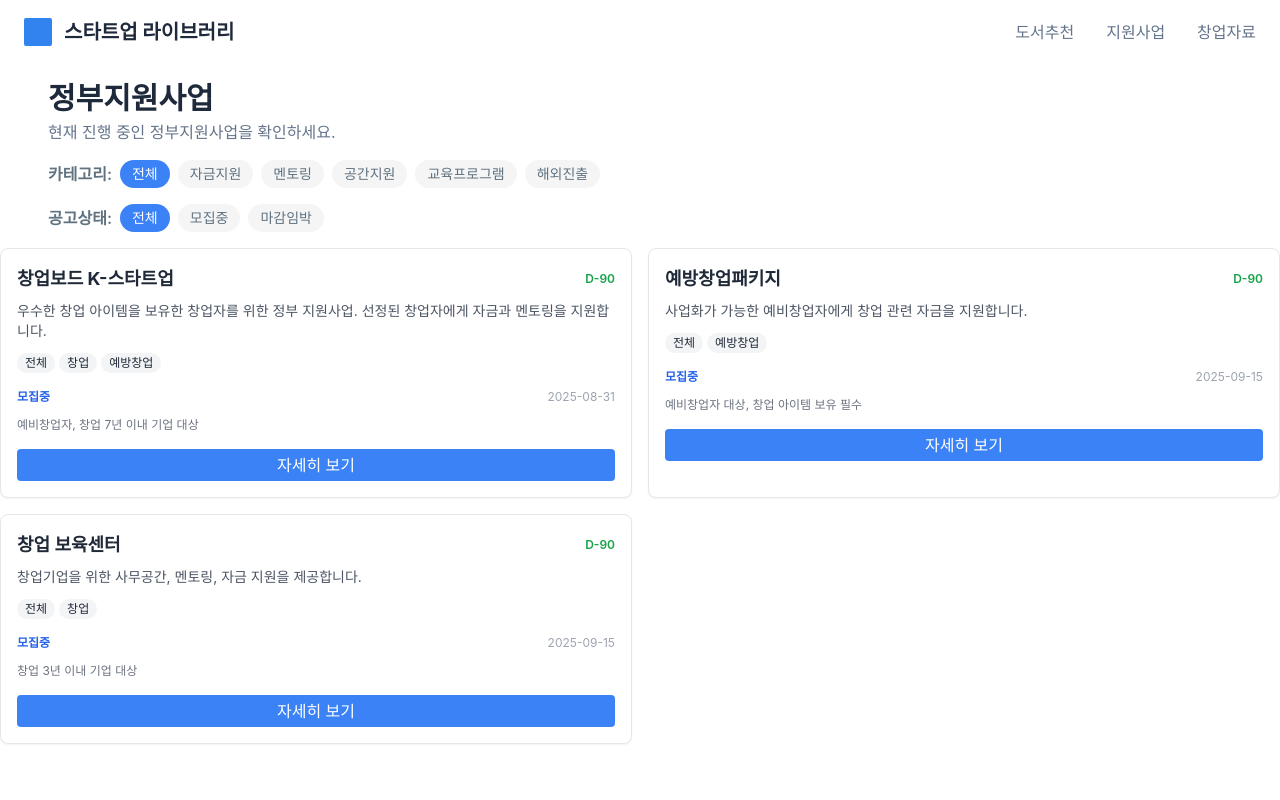
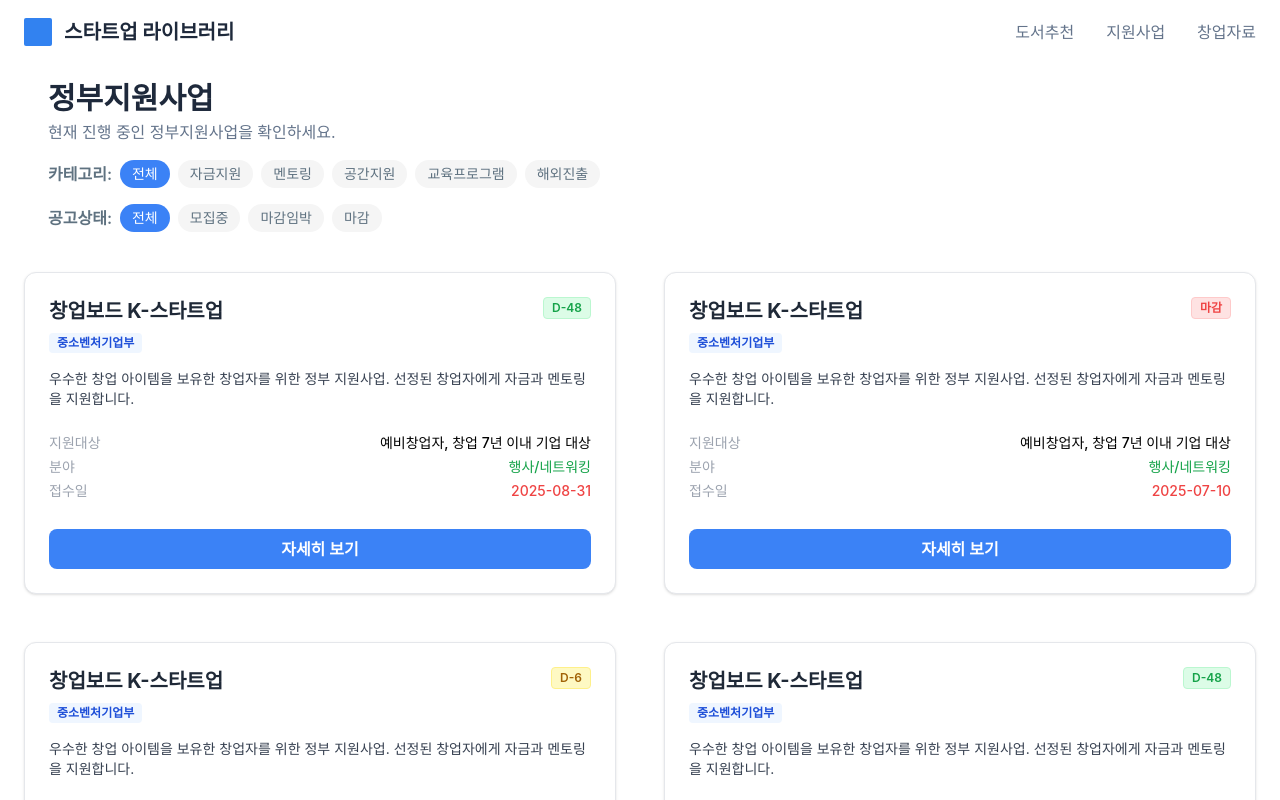
Before and after one commit to yuunhae/Library-FE, a React (Vite) app: page /support in a window 1280 px wide. Shown: the top 800 px of the page. Built offline with nearby package versions, Linux system fonts and the light colour scheme.

Commit message:
feat(support) : 지원 카드 컴포넌트 ui 제작

```diff
--- a/src/components/page/support/components/GovernmentFundCard.tsx
+++ b/src/components/page/support/components/GovernmentFundCard.tsx
@@ -1,3 +1,5 @@
+import React from "react";
+
 interface GovernmentFundCardProps {
   title: string;
   description: string;
@@ -6,7 +8,19 @@ interface GovernmentFundCardProps {
   dday: string;
   endDate: string;
   detail: string;
+  target: string;
+  field: string;
+  organizingBody: string;
+  dateRange?: string;
 }
+
+const statusBadgeColor = {
+  모집중: "bg-green-100 text-green-600 border-green-200",
+  마감임박: "bg-yellow-100 text-yellow-700 border-yellow-200",
+  마감: "bg-red-100 text-red-500 border-red-200",
+};
+
+type StatusType = keyof typeof statusBadgeColor;
 
 const GovernmentFundCard = ({
   title,
@@ -16,30 +30,58 @@ const GovernmentFundCard = ({
   dday,
   endDate,
   detail,
+  target,
+  field,
+  organizingBody,
+  dateRange,
 }: GovernmentFundCardProps) => {
+  const badgeClass =
+    statusBadgeColor[status as StatusType] ||
+    "bg-gray-100 text-gray-400 border-gray-200";
   return (
-    <div className="border rounded-lg p-4 bg-white shadow-sm flex flex-col gap-2">
-      <div className="flex items-center justify-between">
-        <h3 className="font-bold text-lg">{title}</h3>
-        <span className="text-xs text-green-600 font-semibold">{dday}</span>
+    <div className="m-6 border rounded-xl p-6 bg-white shadow flex flex-col gap-3 min-h-[300px] justify-between">
+      {/* 상단: 제목, 기관, 상태 뱃지 */}
+      <div className="flex items-start justify-between">
+        <div>
+          <h3 className="font-bold text-xl mb-1">{title}</h3>
+          <span className="inline-block bg-blue-50 text-blue-700 text-xs font-semibold px-2 py-0.5 rounded mb-1">
+            {organizingBody}
+          </span>
+        </div>
+        <div className="flex flex-col items-end gap-1">
+          <span
+            className={`text-xs font-semibold px-2 py-0.5 rounded border ${badgeClass}`}
+          >
+            {dday}
+          </span>
+        </div>
       </div>
-      <div className="text-sm text-gray-600">{description}</div>
-      <div className="flex flex-wrap gap-1 mt-1">
-        {category.map((cat) => (
-          <span
-            key={cat}
-            className="bg-gray-100 text-xs px-2 py-0.5 rounded-full"
-          >
-            {cat}
+      {/* 설명 */}
+      <div className="text-sm text-gray-700 mb-1">{description}</div>
+
+      {/* 지원대상, 분야, 날짜 */}
+      <div className="flex flex-col gap-1 mt-2 text-sm">
+        <div className="flex justify-between">
+          <span className="text-gray-400">지원대상</span>{" "}
+          <span className="text-black font-medium">{target}</span>
+        </div>
+        <div className="flex justify-between">
+          <span className="text-gray-400">분야</span>{" "}
+          <span className="text-green-600 font-medium">{field}</span>
+        </div>
+        <div className="flex justify-between">
+          <span className="text-gray-400">
+            {dateRange ? "접수일" : "마감일"}
+          </span>{" "}
+          <span className="text-red-500 font-medium">
+            {dateRange || endDate}
           </span>
-        ))}
+        </div>
       </div>
-      <div className="flex items-center justify-between mt-2">
-        <span className="text-xs text-blue-600 font-semibold">{status}</span>
-        <span className="text-xs text-gray-400">{endDate}</span>
-      </div>
-      <div className="text-xs text-gray-500 mt-1">{detail}</div>
-      <button className="mt-2 w-full bg-blue-500 text-white py-1 rounded hover:bg-blue-600 transition">
+      {/* 상세 설명 */}
+      {detail && <div className="text-xs text-gray-500 mt-1">{detail}</div>}
+      {/* 하단 버튼 */}
+      <button className="mt-4 w-full bg-blue-500 text-white py-2 rounded-lg text-base font-semibold hover:bg-blue-600 transition">
         자세히 보기
       </button>
     </div>
--- a/src/components/page/support/components/GovernmentFundList.tsx
+++ b/src/components/page/support/components/GovernmentFundList.tsx
@@ -1,3 +1,4 @@
+import React from "react";
 import GovernmentFundCard from "./GovernmentFundCard";
 
 interface Fund {
@@ -5,10 +6,14 @@ interface Fund {
   title: string;
   description: string;
   category: string[];
-  status: string;
-  dday: string;
+  status?: string;
+  dday?: string;
   endDate: string;
-  detail: string;
+  detail?: string;
+  target: string;
+  field: string;
+  dateRange?: string;
+  organizingBody?: string;
 }
 
 interface GovernmentFundListProps {
@@ -16,6 +21,24 @@ interface GovernmentFundListProps {
   selectedCategory: string;
   selectedStatus: string;
 }
+
+const getStatusAndDday = (endDate: string) => {
+  const today = new Date();
+  const end = new Date(endDate);
+  // 시간 차이(밀리초)
+  const diff = end.getTime() - today.setHours(0, 0, 0, 0);
+  const dday = Math.ceil(diff / (1000 * 60 * 60 * 24));
+
+  if (dday < 0) {
+    return { status: "마감", dday: "마감" };
+  } else if (dday === 0) {
+    return { status: "마감임박", dday: `D-Day` };
+  } else if (dday < 10) {
+    return { status: "마감임박", dday: `D-${dday}` };
+  } else {
+    return { status: "모집중", dday: `D-${dday}` };
+  }
+};
 
 const GovernmentFundList = ({
   funds,
@@ -32,10 +55,27 @@ const GovernmentFundList = ({
   }
 
   return (
-    <div className="grid grid-cols-1 md:grid-cols-2 gap-4">
-      {filtered.map((fund) => (
-        <GovernmentFundCard key={fund.id} {...fund} />
-      ))}
+    <div className="grid grid-cols-1 md:grid-cols-2">
+      {filtered.map((fund) => {
+        const { status, dday } = getStatusAndDday(fund.endDate);
+        const dateRange = fund.dateRange || fund.endDate;
+        return (
+          <GovernmentFundCard
+            key={fund.id}
+            title={fund.title}
+            description={fund.description}
+            category={fund.category}
+            status={status}
+            dday={dday}
+            endDate={fund.endDate}
+            detail={fund.detail || ""}
+            target={fund.target}
+            field={fund.field}
+            organizingBody={fund.organizingBody || ""}
+            dateRange={dateRange}
+          />
+        );
+      })}
     </div>
   );
 };
--- a/src/components/page/support/components/SupportPage.tsx
+++ b/src/components/page/support/components/SupportPage.tsx
@@ -13,7 +13,7 @@ const categories = [
   "교육프로그램",
   "해외진출",
 ];
-const statuses = ["전체", "모집중", "마감임박"];
+const statuses = ["전체", "모집중", "마감임박", "마감"];
 
 export default function SupportPage() {
   const [selectedCategory, setSelectedCategory] = useState("전체");
--- a/src/mocks/governmentFund.ts
+++ b/src/mocks/governmentFund.ts
@@ -1,34 +1,52 @@
 // 정부지원사업 mock 데이터
+
 export const governmentFundList = [
   {
     id: 1,
     title: "창업보드 K-스타트업",
     description:
       "우수한 창업 아이템을 보유한 창업자를 위한 정부 지원사업. 선정된 창업자에게 자금과 멘토링을 지원합니다.",
+    organizingBody: "중소벤처기업부",
     category: ["전체", "창업", "예방창업"],
-    status: "모집중",
-    dday: "D-90",
     endDate: "2025-08-31",
-    detail: "예비창업자, 창업 7년 이내 기업 대상",
+    target: "예비창업자, 창업 7년 이내 기업 대상",
+    field: "행사/네트워킹",
+    scale: "",
   },
   {
     id: 2,
-    title: "예방창업패키지",
-    description: "사업화가 가능한 예비창업자에게 창업 관련 자금을 지원합니다.",
-    category: ["전체", "예방창업"],
-    status: "모집중",
-    dday: "D-90",
-    endDate: "2025-09-15",
-    detail: "예비창업자 대상, 창업 아이템 보유 필수",
+    title: "창업보드 K-스타트업",
+    description:
+      "우수한 창업 아이템을 보유한 창업자를 위한 정부 지원사업. 선정된 창업자에게 자금과 멘토링을 지원합니다.",
+    organizingBody: "중소벤처기업부",
+    category: ["전체", "창업", "예방창업"],
+    endDate: "2025-07-10",
+    target: "예비창업자, 창업 7년 이내 기업 대상",
+    field: "행사/네트워킹",
+    scale: "",
   },
   {
     id: 3,
-    title: "창업 보육센터",
-    description: "창업기업을 위한 사무공간, 멘토링, 자금 지원을 제공합니다.",
-    category: ["전체", "창업"],
-    status: "모집중",
-    dday: "D-90",
-    endDate: "2025-09-15",
-    detail: "창업 3년 이내 기업 대상",
+    title: "창업보드 K-스타트업",
+    description:
+      "우수한 창업 아이템을 보유한 창업자를 위한 정부 지원사업. 선정된 창업자에게 자금과 멘토링을 지원합니다.",
+    organizingBody: "중소벤처기업부",
+    category: ["전체", "창업", "예방창업"],
+    endDate: "2025-07-20",
+    target: "예비창업자, 창업 7년 이내 기업 대상",
+    field: "행사/네트워킹",
+    scale: "",
+  },
+  {
+    id: 4,
+    title: "창업보드 K-스타트업",
+    description:
+      "우수한 창업 아이템을 보유한 창업자를 위한 정부 지원사업. 선정된 창업자에게 자금과 멘토링을 지원합니다.",
+    organizingBody: "중소벤처기업부",
+    category: ["전체", "창업", "예방창업"],
+    endDate: "2025-08-31",
+    target: "예비창업자, 창업 7년 이내 기업 대상",
+    field: "행사/네트워킹",
+    scale: "",
   },
 ];
```
